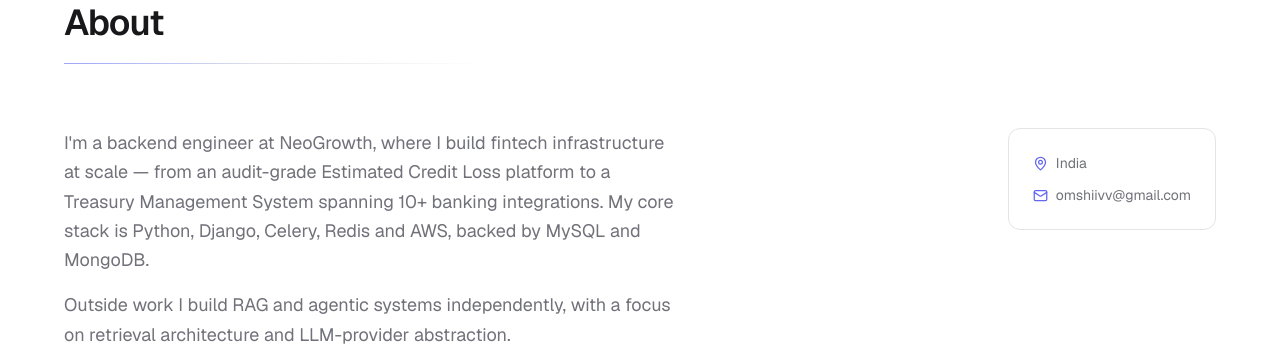
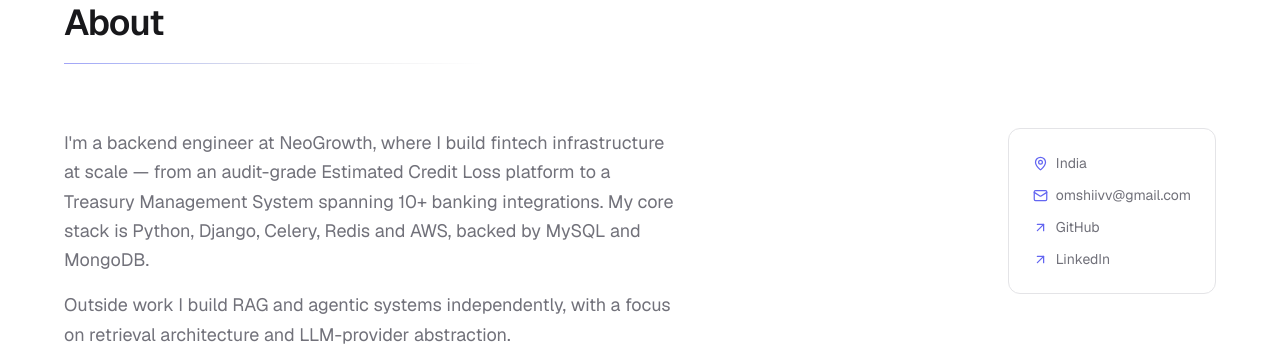
Before and after one commit to sharmaomshiv201/portfolio, a Next.js app: page / in a window 1280 px wide. Shown: the part 1180-1526 px from the top of the page. Built offline with nearby package versions, Linux system fonts and the light colour scheme; no server answers.

Commit message:
Add GitHub and LinkedIn to the About contact card

```diff
--- a/src/components/sections/About.tsx
+++ b/src/components/sections/About.tsx
@@ -1,4 +1,4 @@
-import { MapPin, Mail } from "lucide-react";
+import { MapPin, Mail, ArrowUpRight } from "lucide-react";
 import { site } from "@/content/site";
 import { Section } from "@/components/Section";
 import { Reveal } from "@/components/Reveal";
@@ -27,6 +27,22 @@ export function About() {
                 {site.email}
               </a>
             </div>
+            {site.socials.map((s) => (
+              <div
+                key={s.href}
+                className="mt-3 flex items-center gap-2 text-muted"
+              >
+                <ArrowUpRight size={15} className="text-accent" />
+                <a
+                  href={s.href}
+                  target="_blank"
+                  rel="noopener noreferrer"
+                  className="transition-colors hover:text-foreground"
+                >
+                  {s.label}
+                </a>
+              </div>
+            ))}
           </div>
         </Reveal>
       </div>
```
